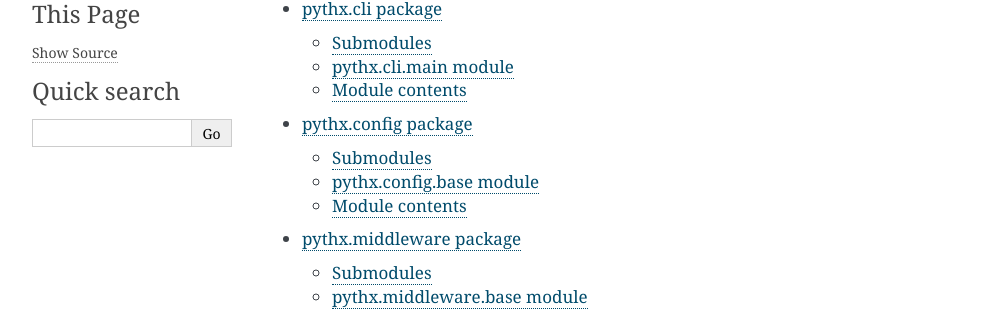
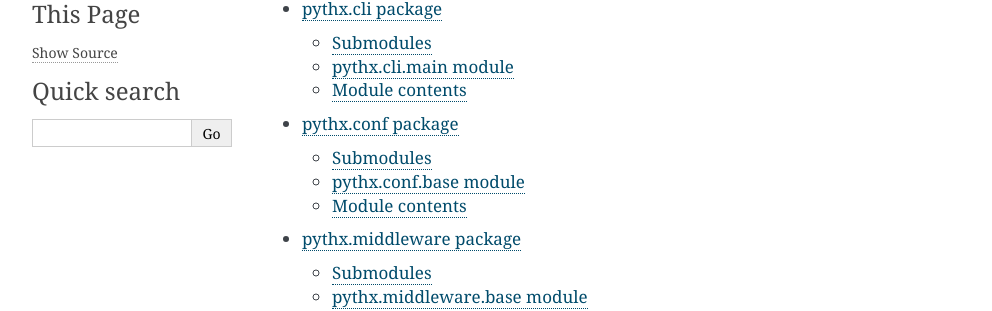
Before and after one commit to Consensys/pythx, a Sphinx documentation site: the page built from docs/pythx.rst, in a window 1280 px wide. Shown: the part 171-482 px from the top of the page, without its empty margins (148-1140 px from the left). Built offline with Sphinx 7.4.7, drawn with Linux system fonts in a browser that asks for light colours; pages that are not in the unit, such as notebooks, are missing from menus.

Commit message:
Fix renamed module

```diff
--- a/docs/pythx.config.rst
+++ b/docs/pythx.conf.rst
@@ -1,13 +1,13 @@
-pythx.config package
+pythx.conf package
 ====================
 
 Submodules
 ----------
 
-pythx.config.base module
+pythx.conf.base module
 ------------------------
 
-.. automodule:: pythx.config.base
+.. automodule:: pythx.conf.base
     :members:
     :undoc-members:
     :show-inheritance:
@@ -16,7 +16,7 @@ pythx.config.base module
 Module contents
 ---------------
 
-.. automodule:: pythx.config
+.. automodule:: pythx.conf
     :members:
     :undoc-members:
     :show-inheritance:
--- a/docs/pythx.rst
+++ b/docs/pythx.rst
@@ -8,7 +8,7 @@ Subpackages
 
     pythx.api
     pythx.cli
-    pythx.config
+    pythx.conf
     pythx.middleware
     pythx.models
 
```
